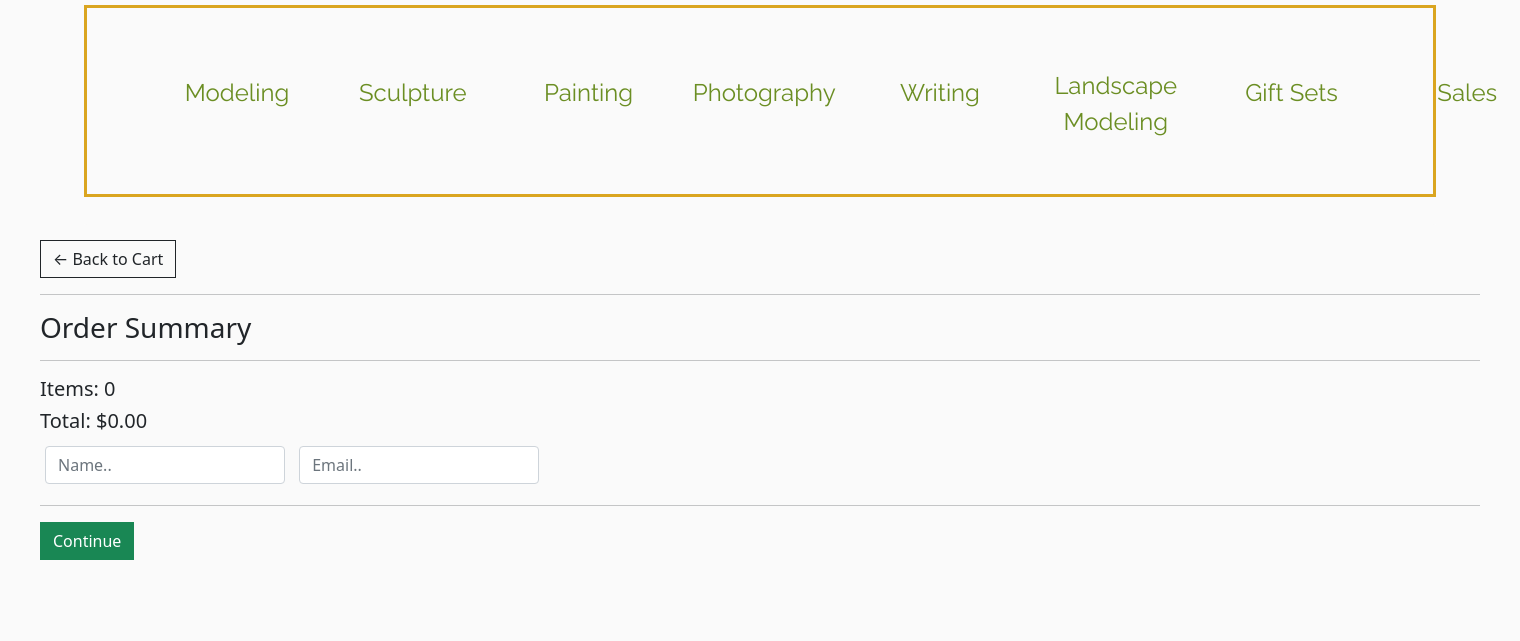
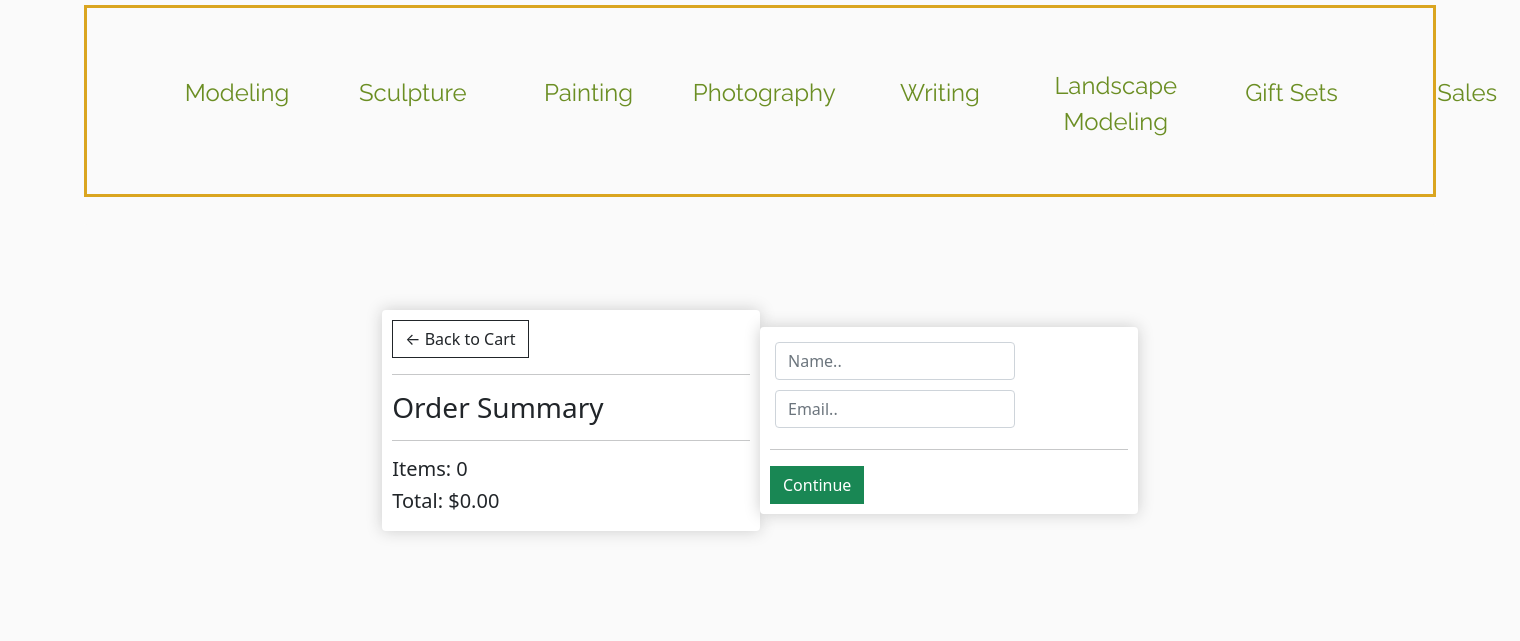
Before and after one commit to DorotaChroboczek/Hobby_Store, a Django app: page /checkout/ in a window 1520 px wide; the page is wider, and only the part inside the window is pictured. Shown: the part 548-1189 px from the top of that part. Before the commit the page ends 1108 px from the top of that part, so only its background shows below. Run offline with Django 3.2, Linux system fonts and the light colour scheme; data that the repository does not hold is empty; some libraries are stand-ins or nearby versions.

Commit message:
feature: css for cart, checkout

```diff
--- a/static/css/base.css
+++ b/static/css/base.css
@@ -47,8 +47,33 @@ body{
     color: darkolivegreen;
 }
 
-.col-lg-6, .col-lg-8, .col-lg-12{
+.col-lg-8, .col-lg-12{
 	margin-top: 10px;
+}
+
+.checkout-row {
+	margin: 0 26px;
+	display: flex;
+	justify-content: center;
+	align-items: center;
+	/*margin: 0 26px;*/
+}
+
+.checkout-container {
+	display: flex;
+	justify-content: space-between;
+	align-items: center;
+	margin: 30px;
+	padding: 40px;
+}
+
+.checkout-box {
+	/*margin: auto;*/
+	width: 50%;
+	box-shadow:hsl(0, 0%, 80%) 0 0 16px;
+	background-color: #fff;
+	border-radius: 4px;
+	padding: 10px;
 }
 
 .col-lg-4 {
--- a/static/css/cart.css
+++ b/static/css/cart.css
@@ -6,7 +6,6 @@
 	width: 60%;
 	margin: auto;
 }
-
 
 th > h5 {
 	color: rebeccapurple;
```
